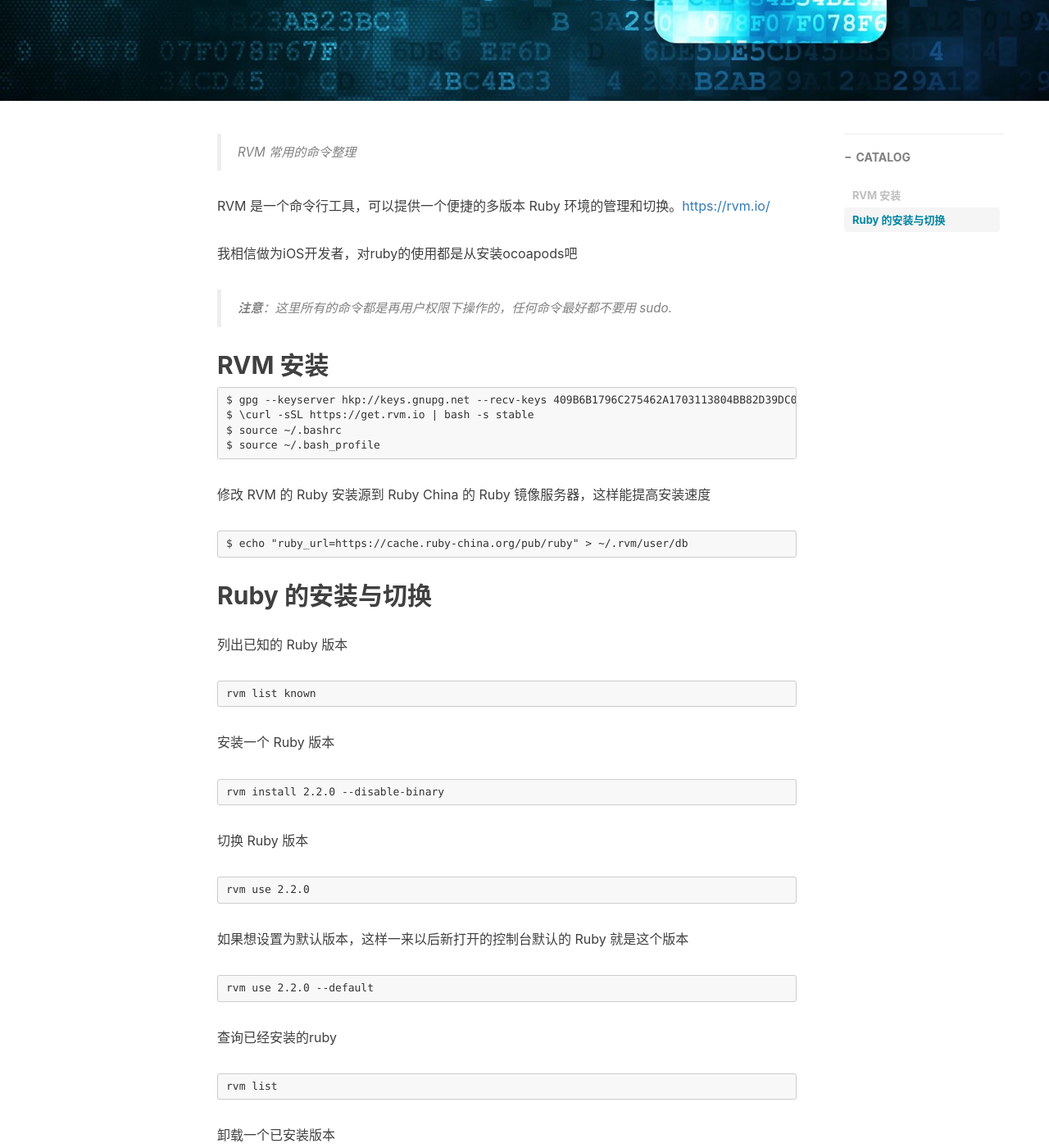
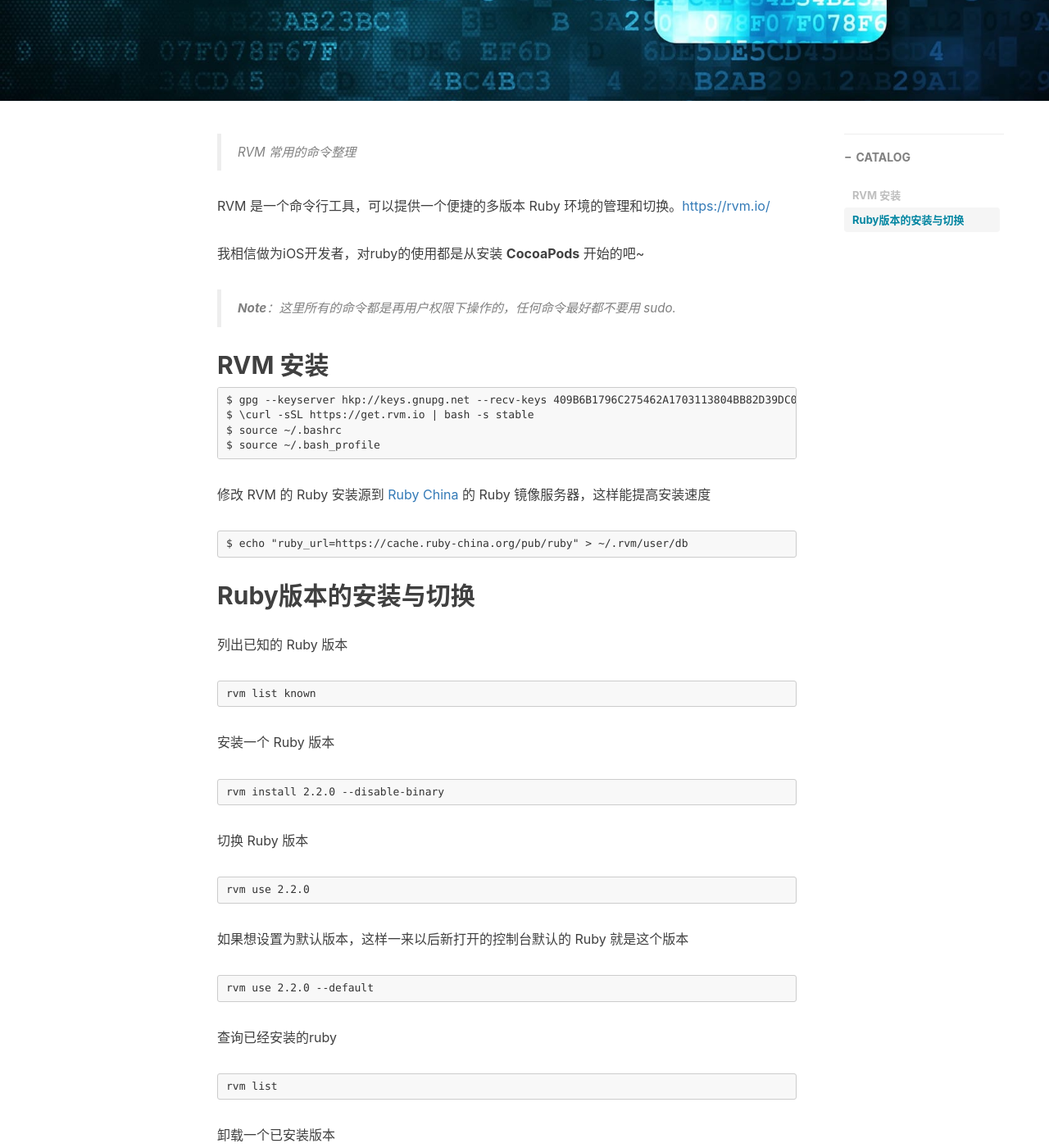
Before and after one commit to haome525/haome525.github.io, a Jekyll site: the page built from _posts/2017-04-28-RVM-使用指南.md, in a window 1280 px wide and 1400 px high, scrolled down 400 px. Shown: the whole window at 82% size. Built offline with Jekyll 4.4.1, drawn with Linux system fonts in a browser that asks for light colours; nearby versions of some CDN libraries; comment, search, counter and statistics services are not loaded.

Commit message:
fix posts
Signed-off-by: BY <haome525@gmail.com>

```diff
--- a/_posts/2017-04-28-RVM-使用指南.md
+++ b/_posts/2017-04-28-RVM-使用指南.md
@@ -17,9 +17,9 @@
 
 RVM 是一个命令行工具，可以提供一个便捷的多版本 Ruby 环境的管理和切换。<https://rvm.io/>
 
-我相信做为iOS开发者，对ruby的使用都是从安装ocoapods吧
+我相信做为iOS开发者，对ruby的使用都是从安装 **CocoaPods** 开始的吧~
 
->**注意**：这里所有的命令都是再用户权限下操作的，任何命令最好都不要用 sudo.
+>**Note**：这里所有的命令都是再用户权限下操作的，任何命令最好都不要用 sudo.
 
 ## RVM 安装
 
@@ -28,11 +28,11 @@
 	$ source ~/.bashrc
 	$ source ~/.bash_profile
 
-修改 RVM 的 Ruby 安装源到 Ruby China 的 Ruby 镜像服务器，这样能提高安装速度
+修改 RVM 的 Ruby 安装源到 [Ruby China](https://ruby-china.org/) 的 Ruby 镜像服务器，这样能提高安装速度
 
 	$ echo "ruby_url=https://cache.ruby-china.org/pub/ruby" > ~/.rvm/user/db
 
-## Ruby 的安装与切换
+## Ruby版本的安装与切换
 
 列出已知的 Ruby 版本
 
```
Also changed, not shown: _posts/2017-04-20-iOS自动打包.md (+26 -13 lines).
